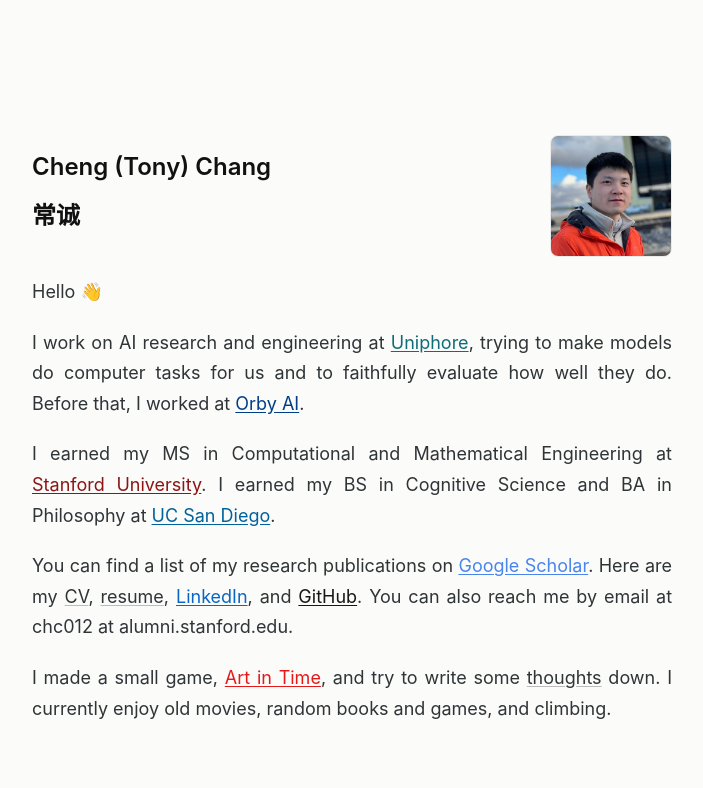
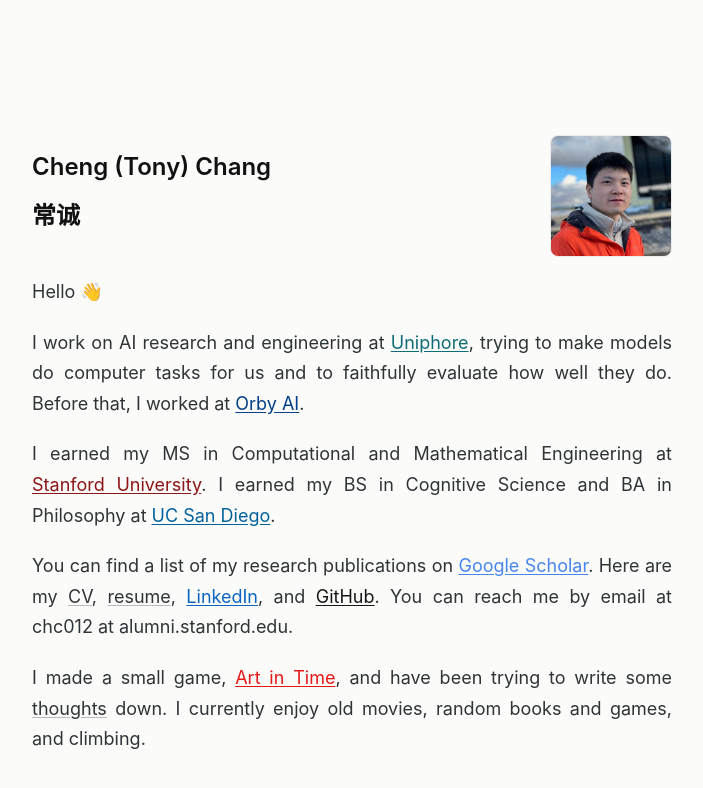
Before and after one commit to chc012/chc012.github.io, a Jekyll site: the page index.html, which Jekyll copies as it is, in a window 1280 px wide. Shown: the top 788 px of the page, without its empty margins (288-991 px from the left). Built offline with Jekyll 4.4.1, drawn with Linux system fonts in a browser that asks for light colours.

Commit message:
Tweak homepage wording
Minor phrasing fixes on the email and thoughts mentions.

```diff
--- a/index.html
+++ b/index.html
@@ -118,13 +118,13 @@
   <a href="resume_cheng_chang.pdf">resume</a>,
   <a class="link-linkedin" href="https://www.linkedin.com/in/chc012">LinkedIn</a>, and
   <a class="link-github" href="https://github.com/chc012">GitHub</a>.
-  You can also reach me by email at chc012 at alumni.stanford.edu.
+  You can reach me by email at chc012 at alumni.stanford.edu.
 </p>
 
 <p>
   I made a small game,
   <a class="link-art" href="https://artintimegame.com">Art in Time</a>,
-  and try to write some <a href="thoughts/">thoughts</a> down.
+  and have been trying to write some <a href="thoughts/">thoughts</a> down.
   I currently enjoy old movies, random books and games, and climbing.
 </p>
 
```
